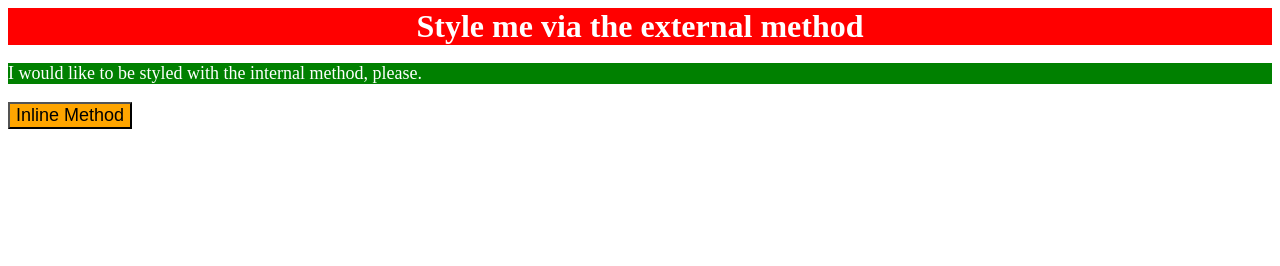
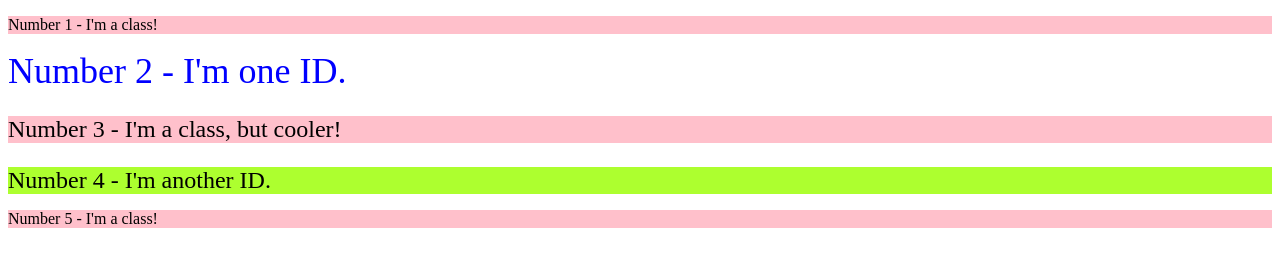
Before and after one commit to Vinaydg/TheOdinProject, a plain HTML site: page cssFoundation/index.html in a window 1280 px wide. Drawn offline with Linux system fonts and the light colour scheme.

Commit message:
Completed CSS excercise 02

```diff
--- a/cssFoundation/css/styles.css
+++ b/cssFoundation/css/styles.css
@@ -1,7 +1,30 @@
-div {
+/* div {
     background-color: red;
     color: white;
     font-size: 32px;
     text-align: center;
     font-weight: bold;
+} */
+
+body{
+    font: sans-serif;
 }
+
+.odd-elements{
+    background-color: pink;
+    font: verdana;
+}
+
+.odd-elements.second{
+    font-size: 24px;
+}
+
+#two{
+    color: blue;
+    font-size: 36px;;
+}
+
+#four{
+    background-color: greenyellow;
+    font-size: 24px;
+}
--- a/cssFoundation/index.html
+++ b/cssFoundation/index.html
@@ -3,18 +3,24 @@
     <head>
         <meta charset="UTF-8">
         <title>CSS Foundation Exercises</title>
-        <style>
+        <!-- <style>
             p {
                 background-color: green;
                 color: white;
                 font-size: 18px;
             }
-        </style>
+        </style> -->
         <link rel="stylesheet" href="css/styles.css">
     </head>
     <body>
-        <div>Style me via the external method</div>
+        <!-- <div>Style me via the external method</div>
         <p>I would like to be styled with the internal method, please.</p>
-        <button style="background-color: orange; font-size: 18px">Inline Method</button>
+        <button style="background-color: orange; font-size: 18px">Inline Method</button> -->
+
+        <p class="odd-elements">Number 1 - I'm a class!</p>
+        <div id="two">Number 2 - I'm one ID.</div>
+        <p class="odd-elements second">Number 3 - I'm a class, but cooler!</p>
+        <div id="four">Number 4 - I'm another ID.</div>
+        <p class="odd-elements">Number 5 - I'm a class!</p>
     </body>
 </html>
```
